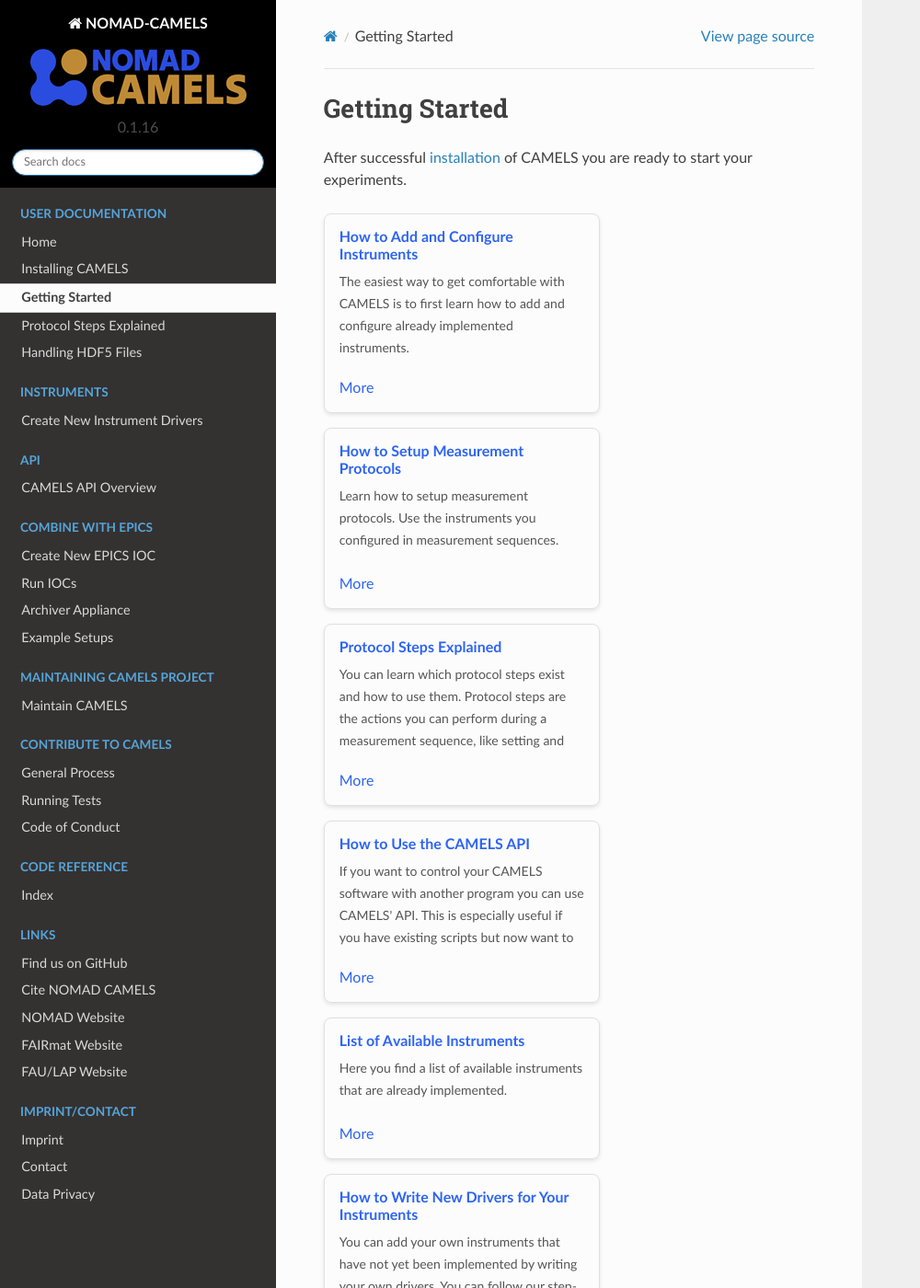
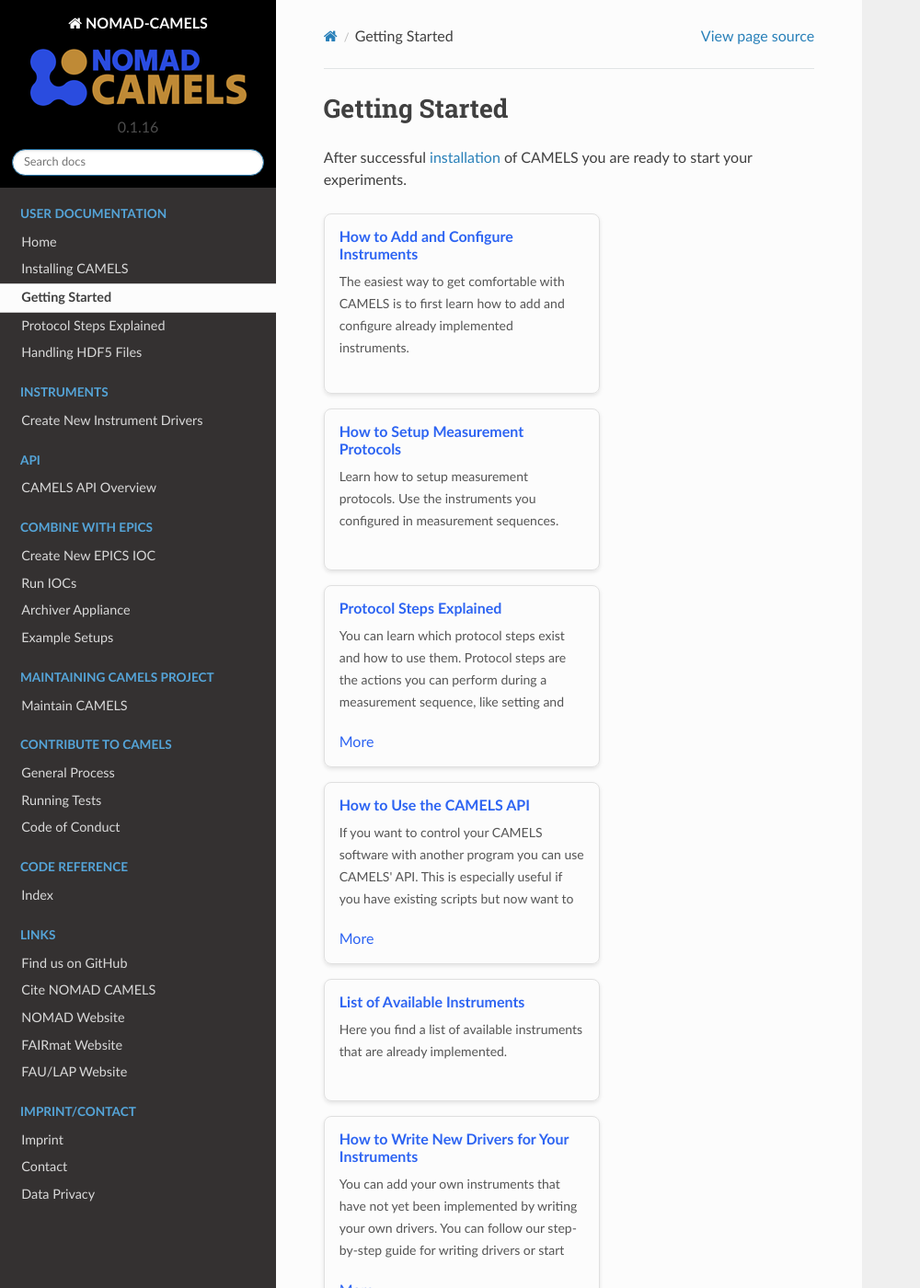
Before and after one commit to FAU-LAP/NOMAD-CAMELS, a Sphinx documentation site: the page built from docs/source/doc/tutorials/quick_start.md, in a window 1280 px wide and 1400 px high. Shown: the whole window at 92% size, without its empty margins (0-1000 px from the left). Built offline with Sphinx 7.4.7 and the Read the Docs theme 2.0.0, drawn with Linux system fonts in a browser that asks for light colours; pages that are not in the unit, such as notebooks, are missing from menus; the version number is read from the project's files by our own code.

Commit message:
only show "more" where it makes sense

```diff
--- a/docs/source/doc/tutorials/quick_start.md
+++ b/docs/source/doc/tutorials/quick_start.md
@@ -79,13 +79,11 @@
   <a href="quick_start_install.html" class="box">
     <span class="box-title">How to Add and Configure Instruments</span>
     <p class="box-content">The easiest way to get comfortable with CAMELS is to first learn how to add and configure already implemented instruments.</p>
-    <span class="more-link" onclick="toggleContent(event, this)">More</span>
   </a>
 
   <a href="quick_start_protocols.html" class="box">
     <span class="box-title">How to Setup Measurement Protocols</span>
     <p class="box-content">Learn how to setup measurement protocols. Use the instruments you configured in measurement sequences.</p>
-    <span class="more-link" onclick="toggleContent(event, this)">More</span>
   </a>
 
   <a href="../protocol_steps/protocol_steps_landing.html" class="box">
@@ -103,7 +101,6 @@
   <a href="../instruments/instruments.html" class="box">
     <span class="box-title">List of Available Instruments</span>
     <p class="box-content">Here you find a list of available instruments that are already implemented.</p>
-    <span class="more-link" onclick="toggleContent(event, this)">More</span>
   </a>
 
   <a href="../programmers_guide/drivers/drivers_tutorial.html" class="box">
```
